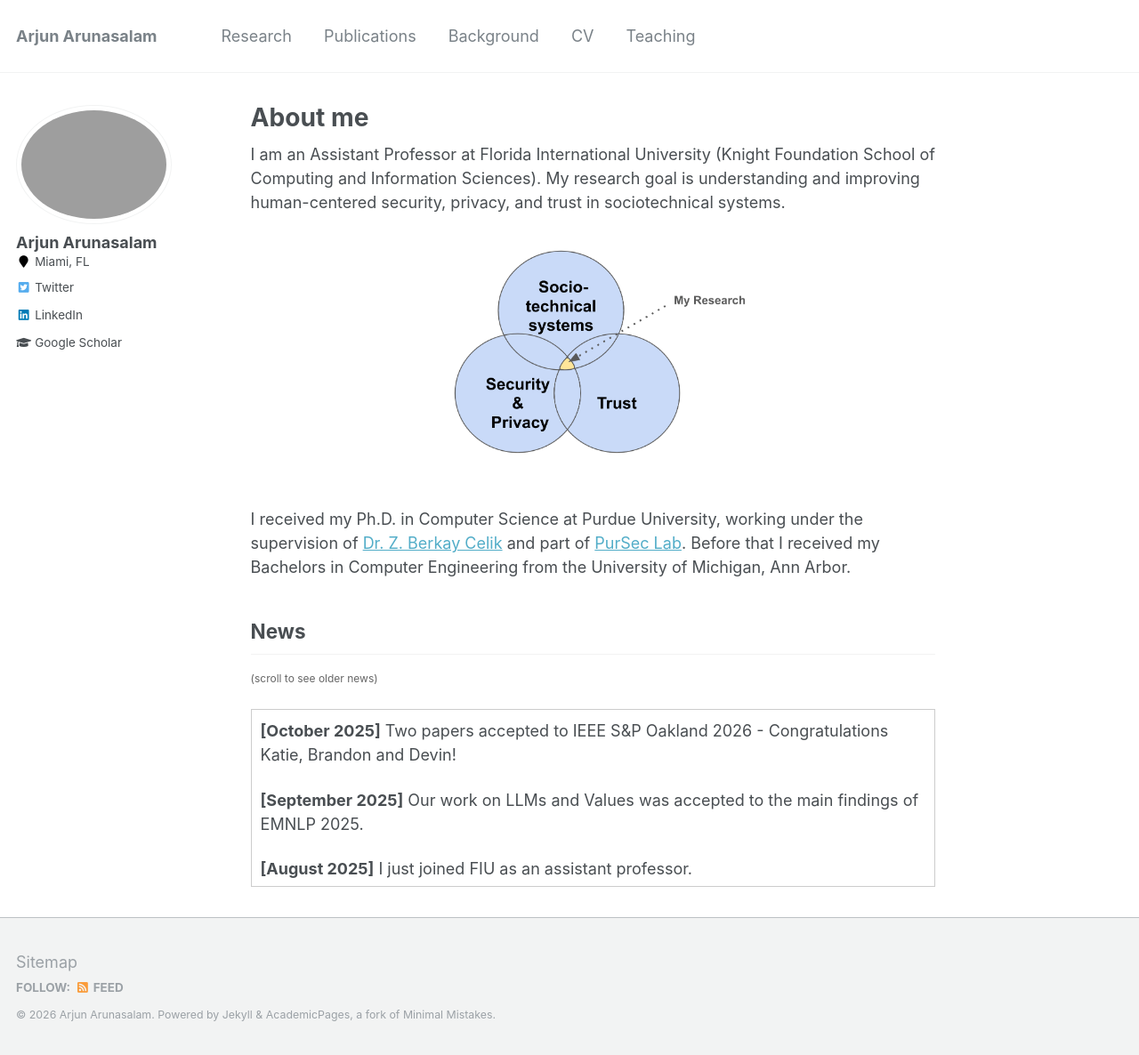
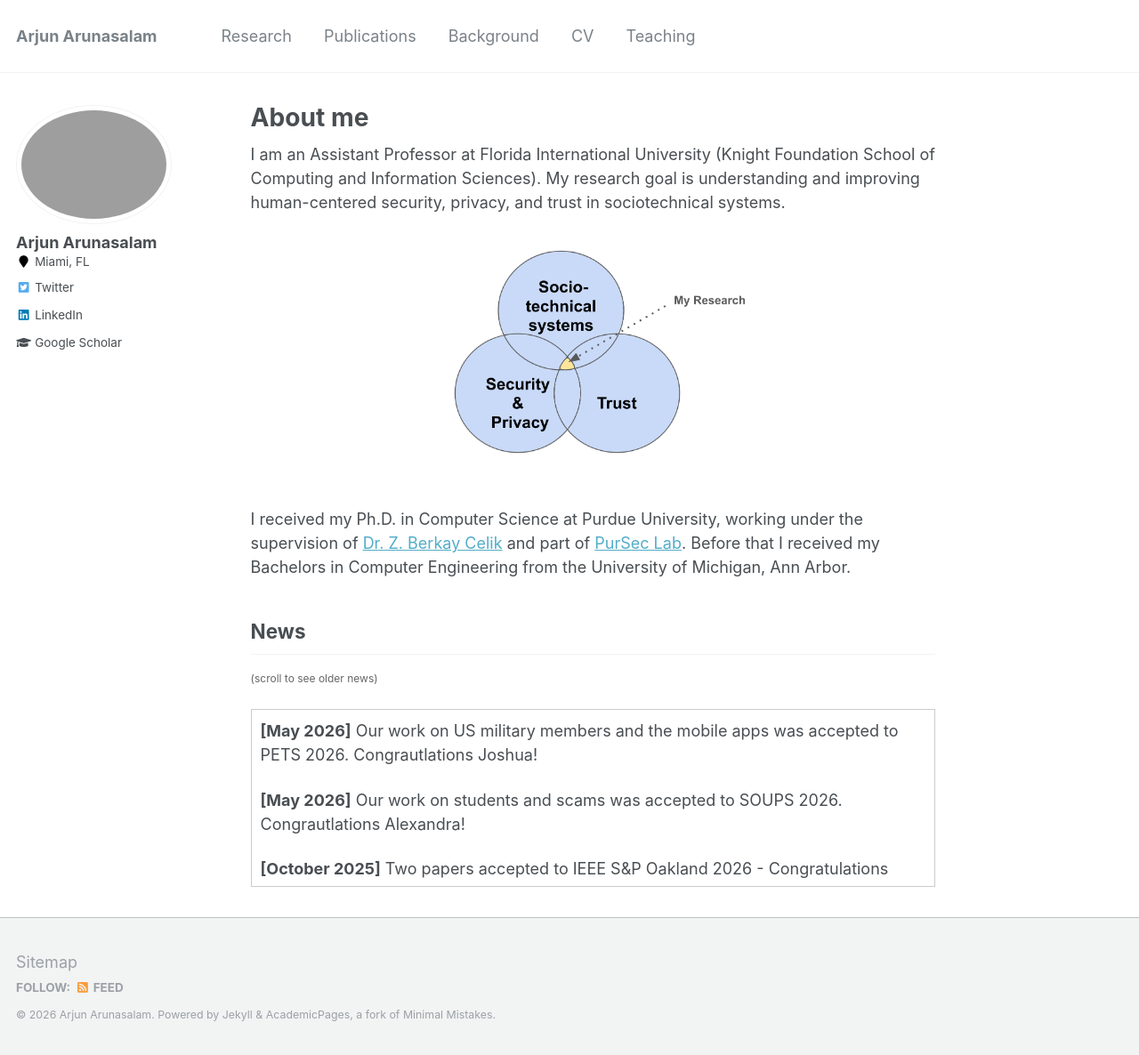
Before and after one commit to arjunarunasalam/arjunarunasalam.github.io, a Jekyll site: the page built from _pages/about.md, in a window 1280 px wide and 1186 px high. Shown: the whole window at 89% size. Built offline with Jekyll 4.4.1, drawn with Linux system fonts in a browser that asks for light colours.

Commit message:
adding papers

```diff
--- a/_pages/about.md
+++ b/_pages/about.md
@@ -52,6 +52,9 @@ News
 
 
 <div style="max-height: 200px; overflow-y: auto; border: 1px solid #ccc; padding: 10px;">
+     <p><strong>[May 2026]</strong> Our work on US military members and the mobile apps was accepted to PETS 2026. Congrautlations Joshua! </p>
+   <p><strong>[May 2026]</strong> Our work on students and scams was accepted to SOUPS 2026. Congrautlations Alexandra!  </p>
+   <p><strong>[October 2025]</strong> Two papers accepted to IEEE S&P Oakland 2026 - Congratulations Katie, Brandon and Devin! </p>
   <p><strong>[October 2025]</strong> Two papers accepted to IEEE S&P Oakland 2026 - Congratulations Katie, Brandon and Devin! </p>
       <p><strong>[September 2025]</strong> Our work on LLMs and Values was accepted to the main findings of EMNLP 2025.</p>
       <p><strong>[August 2025]</strong> I just joined FIU as an assistant professor.</p>
@@ -60,15 +63,15 @@ News
 
    <p><strong>[April 2025]</strong> Our work on user privacy concerns with conversational AI agents (done in collaboration with UC Irvine) was accepted to IEEE S&P. Congrats Mutahar!</p>
 
-    <p><strong>[March 2025]</strong> Our user-centered work on investigating Indicators of Compromise for Industrial Control System Security was accepted to Elsevier's Computers & Security journal. Congratulations Mohammed!</p>
-
-   <p><strong>[February 2025]</strong> Our work on studying online communities of threat actors was accepted into a IEEE S&P magazine special issue on cybercrime and online harm </p>
-   <p><strong>[January 2025]</strong> Our paper on XR Security was accepted into USENIX 25. Congratulations to Chandrika!</p>
-   <p><strong>[December 2024]</strong> I gave an invited talk at UIowa as part of the <a href="https://events.uiowa.edu/90268" target="_blank">rising star event</a>!</p>
 
 </div>
 
 
+<!--     <p><strong>[March 2025]</strong> Our user-centered work on investigating Indicators of Compromise for Industrial Control System Security was accepted to Elsevier's Computers & Security journal. Congratulations Mohammed!</p>
+
+   <p><strong>[February 2025]</strong> Our work on studying online communities of threat actors was accepted into a IEEE S&P magazine special issue on cybercrime and online harm </p>
+   <p><strong>[January 2025]</strong> Our paper on XR Security was accepted into USENIX 25. Congratulations to Chandrika!</p>
+   <p><strong>[December 2024]</strong> I gave an invited talk at UIowa as part of the <a href="https://events.uiowa.edu/90268" target="_blank">rising star event</a>!</p> -->
 <!--  <p><strong>[November 2024]</strong>  Our work on mental wellbeing content and deception got accepted to ICWSM 2025! </p>
    <p><strong>[November 2024]</strong>  I attended the Midwest Security Workshop and gave a lightning talk. </p>
   <p><strong>[September 2024]</strong> Serving as a program committee member for USEC'25 (Co-Located with NDSS 2025)! Please consider submitting your work.</p>
```
